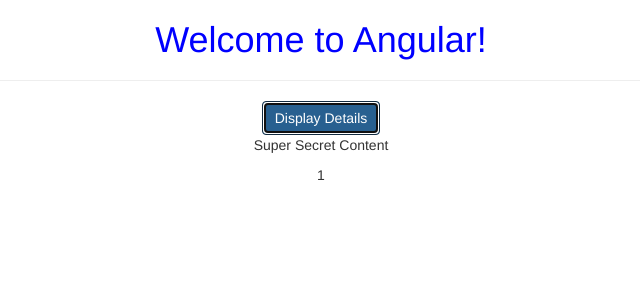
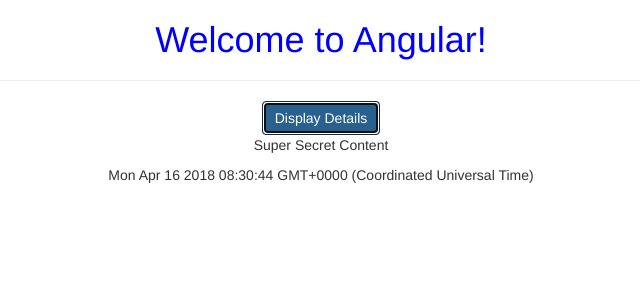
Before and after one commit to mlhz312/angular_training, an Angular app: page / in a window 1280 px wide. Both pictures are taken after a click on the button "Display Details". Shown: the top 300 px of the page, without its empty margins (319-959 px from the left). Built offline with nearby package versions, Linux system fonts and the light colour scheme.

Commit message:
Final Training chapter

```diff
--- a/src/app/practice3/practice3.component.html
+++ b/src/app/practice3/practice3.component.html
@@ -5,8 +5,8 @@
 </button>
 <p *ngIf="showSecretContent">Super Secret Content</p>
 <div
-  *ngFor="let entry of clickArray"
-  [ngStyle]="{backgroundColor: entry > 5 ? 'blue' : 'white'}"
-  [ngClass]="{test: entry > 5}">
+  *ngFor="let entry of clickArray; let i = index"
+  [ngStyle]="{backgroundColor: i >= 4 ? 'blue' : 'white'}"
+  [ngClass]="{test: i >= 4}">
   {{ entry }}
 </div>
--- a/src/app/practice3/practice3.component.ts
+++ b/src/app/practice3/practice3.component.ts
@@ -8,7 +8,6 @@ import { Component, OnInit } from '@angular/core';
 export class Practice3Component implements OnInit {
   showSecretContent = false;
   clickArray = [];
-  iteration = 1;
 
   constructor() { }
 
@@ -17,9 +16,7 @@ export class Practice3Component implements OnInit {
 
   performButtonAction() {
     this.showSecretContent = !this.showSecretContent;
-    this.clickArray.push(this.iteration);
-    this.iteration++;
-    console.log(this.clickArray);
+    this.clickArray.push(new Date());
   }
 
 }
```
